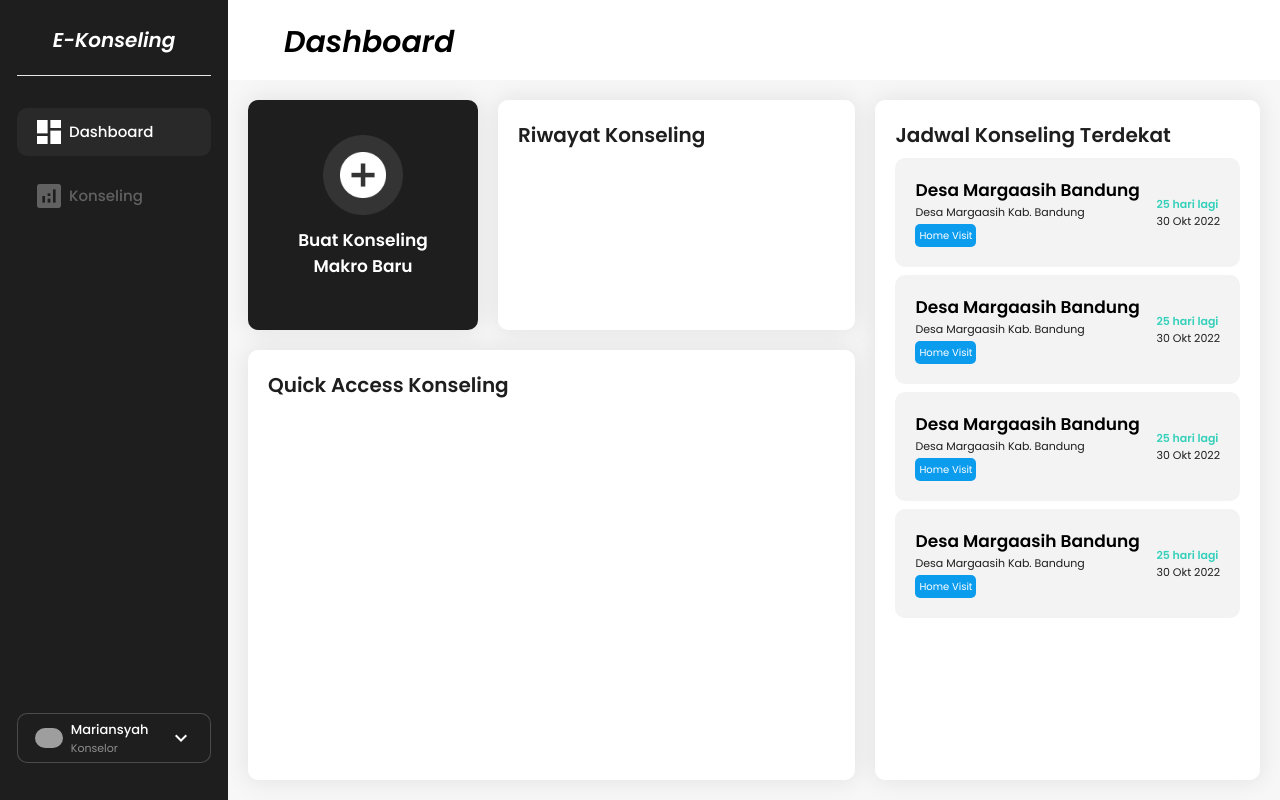
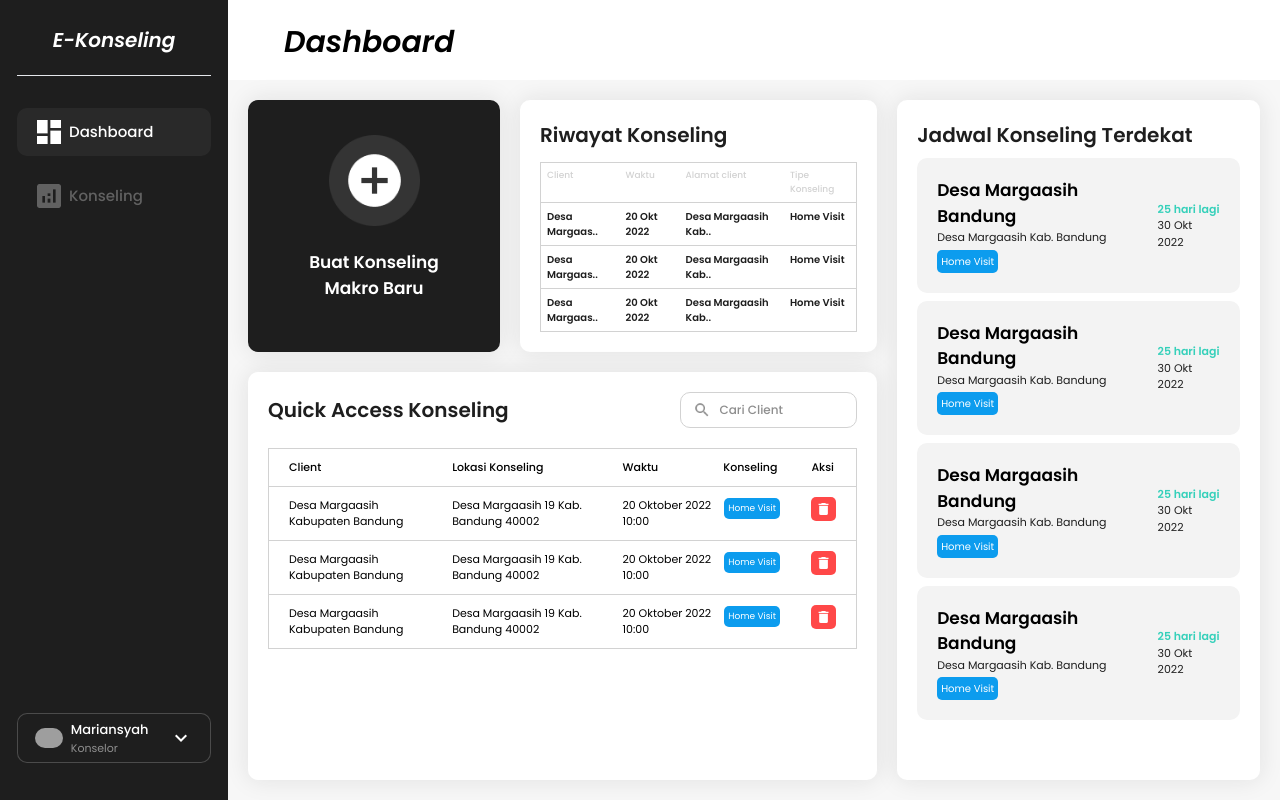
Before and after one commit to darkclow4/konseling, a Nuxt app: page /home in a window 1280 px wide. Built offline with nearby package versions, Linux system fonts and the light colour scheme; grey boxes are pictures that could not be loaded.

Commit message:
add table again

```diff
--- a/components/ButtonComponent.vue
+++ b/components/ButtonComponent.vue
@@ -1,6 +1,6 @@
 <template>
     <div @click="$emit('click')" class="flex ml-5 py-2 px-3 button-container items-center cursor-pointer" :style="{backgroundColor:background}">
-        <img :src="urlImage" alt="">
+        <img :src="urlImage" alt="" width="18px">
         <p class="ml-1 text-xs font-medium text-white">{{content}}</p>
     </div>
 </template>
@@ -9,7 +9,10 @@
     export default {
         props: {
             urlImage: String,
-            content: String,
+            content: {
+                type: String,
+                default: ""
+            },
             background: String
         }
     }
--- /dev/null
+++ b/components/TableHistory.vue
@@ -0,0 +1,63 @@
+<template>
+    <div>
+        <table class="width: 100%">
+            <tr>
+                <th style="width: 25%;">Client</th>
+                <th style="width: 19%;">Waktu</th>
+                <th>Alamat client</th>
+                <th style="width: 23%;">Tipe Konseling</th>
+            </tr>
+            <tr>
+                <td>Desa Margaas..</td>
+                <td>20 Okt 2022</td>
+                <td>Desa Margaasih Kab..</td>
+                <td>Home Visit</td>
+            </tr>
+            <tr>
+                <td>Desa Margaas..</td>
+                <td>20 Okt 2022</td>
+                <td>Desa Margaasih Kab..</td>
+                <td>Home Visit</td>
+            </tr>
+            <tr>
+                <td>Desa Margaas..</td>
+                <td>20 Okt 2022</td>
+                <td>Desa Margaasih Kab..</td>
+                <td>Home Visit</td>
+            </tr>
+        </table>
+    </div>
+</template>
+
+<script>
+    export default {
+
+    }
+</script>
+
+<style lang="scss" scoped>
+tr {
+    border-bottom: 1px solid #D2D2D2;
+    border-right: 1px solid #D2D2D2;
+    border-left: 1px solid #D2D2D2;
+}
+
+th, td {
+    text-align: left;
+    padding: 6px;
+    vertical-align: top;
+}
+
+th {
+   color: #D2D2D2;
+   font-size: 9px;
+   font-weight: 500;
+   border-top: 1px solid #D2D2D2;
+}
+
+td {
+    color: #1E1E1E;
+    font-size: 10px;
+    font-weight: 600;
+}
+</style>
--- /dev/null
+++ b/components/TableQuick.vue
@@ -0,0 +1,103 @@
+<template>
+    <div>
+        <table class="roundedCorners">
+            <tr>
+                <th>Client</th>
+                <th>Lokasi Konseling</th>
+                <th>Waktu</th>
+                <th style="width: 15%;">Konseling</th>
+                <th>Aksi</th>
+            </tr>
+            <tr>
+                <td>Desa Margaasih Kabupaten Bandung</td>
+                <td>Desa Margaasih 19 Kab. Bandung 40002</td>
+                <td>20 Oktober 2022 10:00</td>
+                <td><ButtonView content="Home Visit" /></td>
+                <td>
+                    <button class="delete-btn"><img src="~/assets/img/icons/delete.png" width="18px"></button>
+                </td>
+            </tr>
+            <tr>
+                <td>Desa Margaasih Kabupaten Bandung</td>
+                <td>Desa Margaasih 19 Kab. Bandung 40002</td>
+                <td>20 Oktober 2022 10:00</td>
+                <td><ButtonView content="Home Visit" /></td>
+                <td>
+                    <button class="delete-btn"><img src="~/assets/img/icons/delete.png" width="18px"></button>
+                </td>
+            </tr>
+            <tr>
+                <td>Desa Margaasih Kabupaten Bandung</td>
+                <td>Desa Margaasih 19 Kab. Bandung 40002</td>
+                <td>20 Oktober 2022 10:00</td>
+                <td><ButtonView content="Home Visit" /></td>
+                <td>
+                    <button class="delete-btn"><img src="~/assets/img/icons/delete.png" width="18px"></button>
+                </td>
+            </tr>
+        </table>
+    </div>
+</template>
+
+<script>
+export default {
+
+}
+</script>
+
+<style lang="scss" scoped>
+table {
+    border-spacing: 0;
+    border: 1px solid #D2D2D2;
+}
+tr {
+    border-bottom: 1px solid #D2D2D2;
+}
+
+tr td:first-child, tr th:first-child {
+    padding-left: 20px;
+}
+
+tr td:last-child, tr th:last-child {
+    padding-right: 20px;
+}
+
+th,
+td {
+    padding: 10px 5px;
+    text-align: left;
+    vertical-align: top;
+}
+
+th {
+    font-weight: 500;
+    font-size: 11px;
+}
+
+td {
+    font-weight: 400;
+    font-size: 11px;
+}
+
+th:first-of-type {
+    border-top-left-radius: 10px;
+}
+
+th:last-of-type {
+    border-top-right-radius: 10px;
+}
+
+tr:last-of-type td:first-of-type {
+    border-bottom-left-radius: 10px;
+}
+
+tr:last-of-type td:last-of-type {
+    border-bottom-right-radius: 10px;
+}
+
+.delete-btn {
+    background-color: rgba(255, 52, 52, 0.9);
+    border-radius: 5px;
+    padding: 4px;
+}
+</style>
--- a/pages/home.vue
+++ b/pages/home.vue
@@ -2,16 +2,25 @@
     <div class="flex grow p-5">
         <div class="flex flex-col flex-auto">
             <div class="flex basis-1/3">
-                <div @click="showModal = true" class="flex flex-col justify-between items-center cursor-pointer card button-card aspect-square mr-5">
+                <div @click="showModal = true"
+                    class="flex flex-col justify-between items-center cursor-pointer card button-card aspect-square mr-5">
                     <img src="~/assets/img/icons/plus.png" alt="" width="50%">
                     <p class="w-40 mb-4 2xl:text-xl">Buat Konseling Makro Baru</p>
                 </div>
-                <div class="flex-auto card">
-                    <p class="card-title">Riwayat Konseling</p>
+                <div class="flex-auto card flex-col">
+                    <p class="card-title mb-3">Riwayat Konseling</p>
+                    <TableHistory />
                 </div>
             </div>
-            <div class="flex basis-2/3 card mt-5">
-                <p class="card-title">Quick Access Konseling</p>
+            <div class="flex basis-2/3 card mt-5 flex-col">
+                <div class="flex justify-between items-center mb-5">
+                    <p class="card-title">Quick Access Konseling</p>
+                    <div class="flex ml-5 items-center search-container">
+                        <img src="~/assets/img/icons/search.png" alt="" width="18px" class="mx-1">
+                        <input type="text" placeholder="Cari Client" class="ml-1 search-text">
+                    </div>
+                </div>
+                <TableQuick />
             </div>
         </div>
         <div class="flex flex-col card ml-5 right-div">
@@ -30,7 +39,7 @@
 export default {
     layout: "dashboard",
     data() {
-        return{
+        return {
             showModal: false,
             nextModal: false,
         }
@@ -46,8 +55,9 @@ export default {
 
 <style lang="scss" scoped>
 .right-div {
-    flex-basis: 38%;
+    flex-basis: 42%;
 }
+
 .button-card {
     padding: 35px;
     background: #1E1E1E;
@@ -56,4 +66,27 @@ export default {
     font-size: 17px;
     font-weight: 600;
 }
+
+.search-container {
+    padding: 8px;
+    background-color: white;
+    border-radius: 10px;
+    border: 1px solid #D2D2D2;
+    width: 30%;
+}
+
+.search-text {
+    font-weight: 500;
+    font-size: 12px;
+    color: #1E1E1E;
+    width: 100%;
+
+    &:focus {
+        outline: none;
+    };
+
+    &::placeholder {
+        color: rgba(30, 30, 30, 0.5);
+    }
+}
 </style>
```
